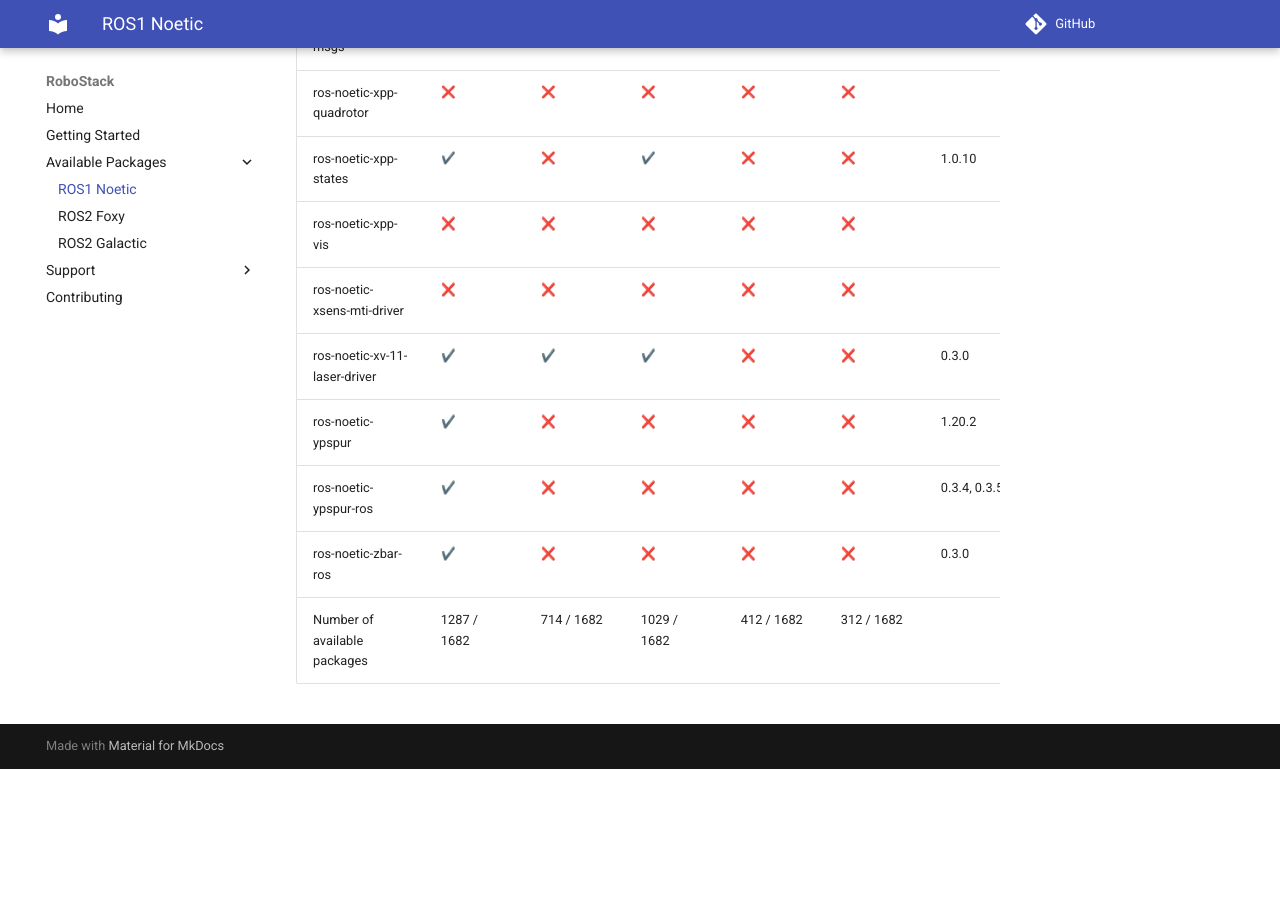
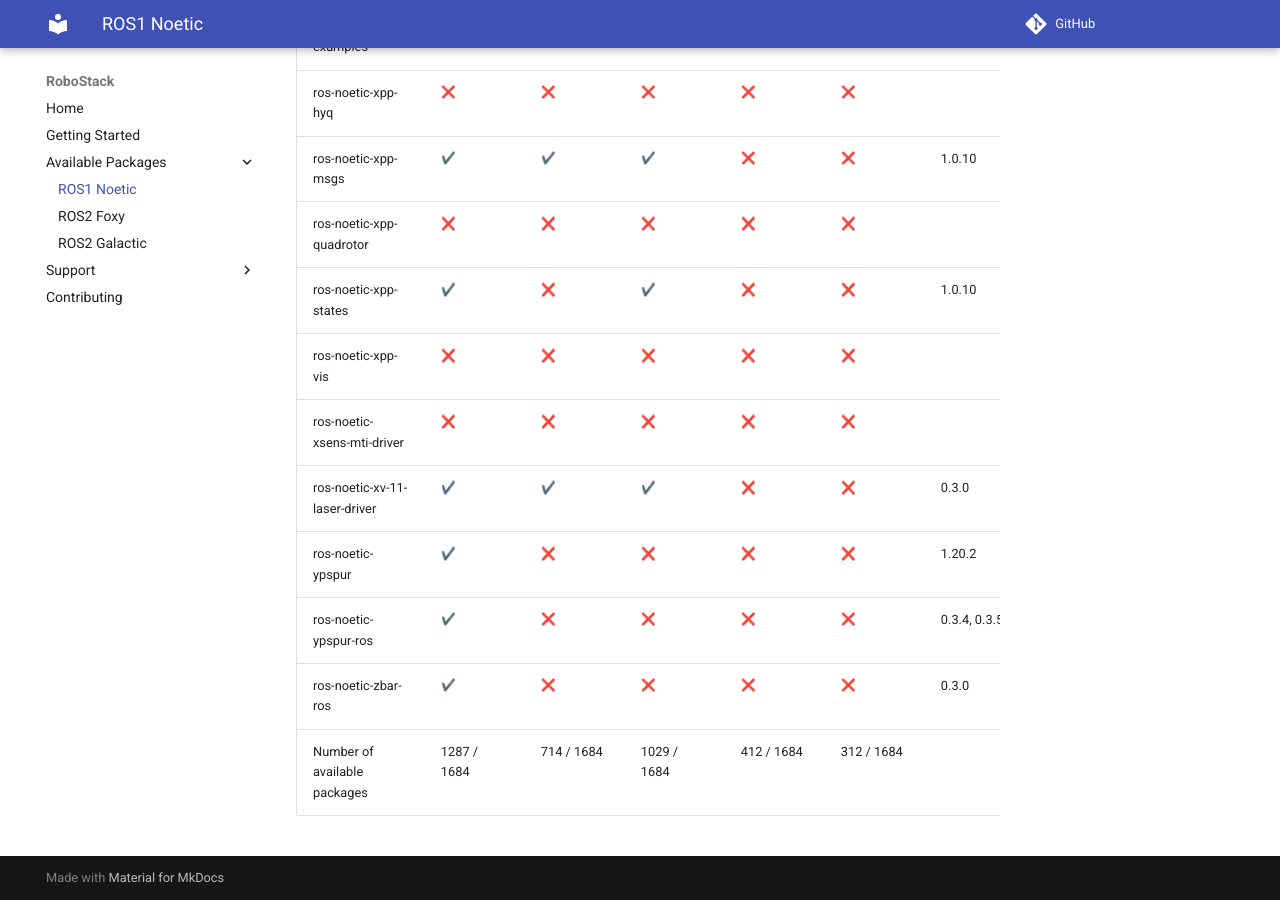
Before and after one commit to RoboStack/robostack.github.io, an MkDocs documentation site: the page built from docs/noetic.md, in a window 1280 px wide and 900 px high, scrolled down 122898 px. Built offline with MkDocs 1.6.1 and Material for MkDocs 9.7.7, drawn with Linux system fonts in a browser that asks for light colours; emoji names are drawn with the system emoji font; comment, search, counter and statistics services are not loaded; before the commit the page ends 123667 px from its top, so only the background shows below that; some of the changed text lies outside the part shown.

Commit message:
Update tables

```diff
--- a/docs/noetic.md
+++ b/docs/noetic.md
@@ -1682,4 +1684,4 @@
 | ros-noetic-ypspur | :heavy_check_mark: { data-sort='1' } | :x: { data-sort='0' } | :x: { data-sort='0' } | :x: { data-sort='0' } | :x: { data-sort='0' } | 1.20.2  |
 | ros-noetic-ypspur-ros | :heavy_check_mark: { data-sort='1' } | :x: { data-sort='0' } | :x: { data-sort='0' } | :x: { data-sort='0' } | :x: { data-sort='0' } | 0.3.4, 0.3.5  |
 | ros-noetic-zbar-ros | :heavy_check_mark: { data-sort='1' } | :x: { data-sort='0' } | :x: { data-sort='0' } | :x: { data-sort='0' } | :x: { data-sort='0' } | 0.3.0  |
-| Number of available packages |  1287 / 1682 | 714 / 1682 | 1029 / 1682 | 412 / 1682 | 312 / 1682 |
+| Number of available packages |  1287 / 1684 | 714 / 1684 | 1029 / 1684 | 412 / 1684 | 312 / 1684 |
```
Also changed, not shown: other parts of docs/noetic.md (+2 -0 lines).
